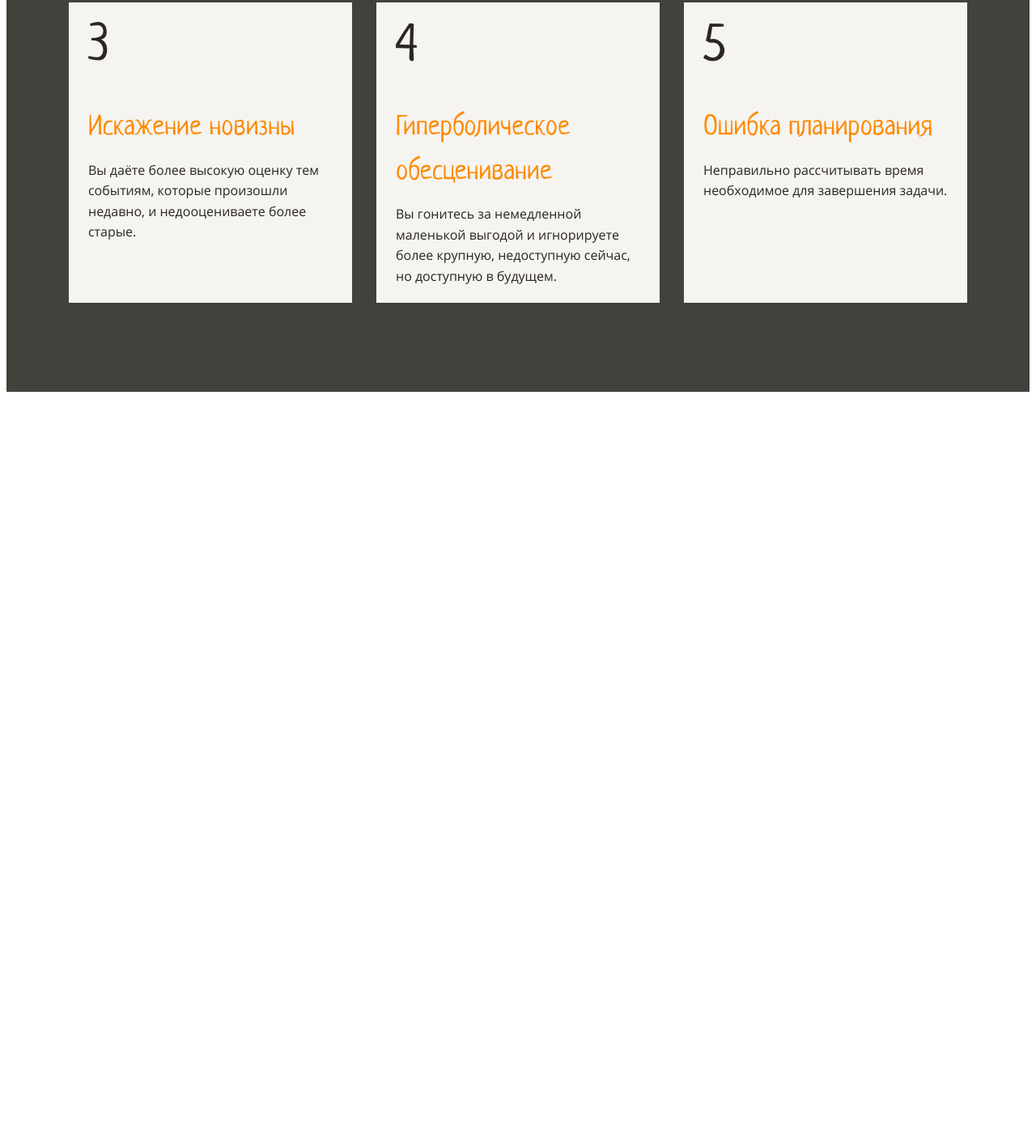
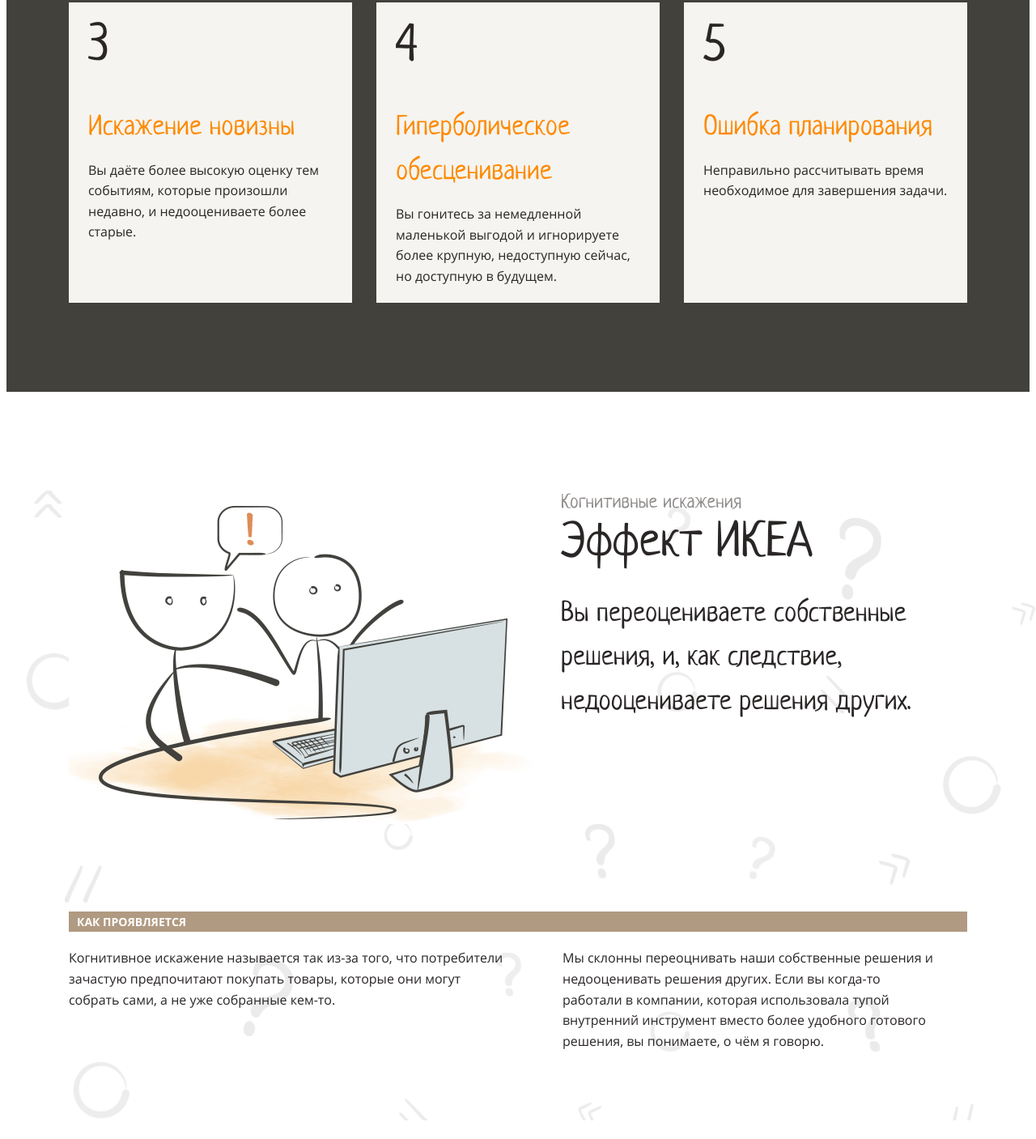
Before and after one commit to pbychenko/layout-designer-project-lvl1, a website: page src/index.html in a window 1280 px wide. Shown: the part 2496-3903 px from the top of the page at 81% size. Before the commit the page ends 2988 px from the top, so only its background shows below. Drawn offline with Linux system fonts and the light colour scheme.

Commit message:
finish step 6

```diff
--- a/src/css/main.css
+++ b/src/css/main.css
@@ -40,10 +40,12 @@
 
 h2 {
   font-size: 60px;
+  font-weight: 300px;
 }
 
 h3 {
   font-size: 34px;
+  font-weight: 300px;
 }
 
 section {
@@ -95,10 +97,13 @@
 
   column-count: 2;
   column-gap: 30px;
+  column-width: auto;
+
 }
 
 .columns-2 p {
   margin: 0 auto;
+  /* display: flex; */
 }
 
 .columns-2 figure {
@@ -203,3 +208,54 @@
 .navigation article p {
   margin: 0
 }
+
+.effect-header, .effect-desciption {
+  display:flex;
+}
+
+.effect-desciption {
+  flex-direction: column;
+}
+
+
+.effect-main-title {
+  font-size: 24px;
+  font-family: 'Neucha', sans-serif;
+  line-height: 1.2;
+  color: #908D8B;
+  margin-bottom: 5px;
+}
+
+.effect-symptom-h4 {
+  font-size: 14px;
+  background-color: #B09A81;
+  text-indent: 10px;
+  color: #FFFFFF;
+  text-transform: uppercase;
+  margin-top: 100px;
+  margin-bottom: 20px;
+
+}
+
+.effect-h2 {
+  font-weight: 300;
+  margin: 0;
+  line-height: 1;
+
+}
+
+.effect-h3 {
+  font-weight: 300;
+  margin-top: 30px;
+}
+
+
+.effect-image {
+  vertical-align: middle;
+  margin-right: 30px;
+}
+
+
+#ikea-effect .columns-2 {
+  padding-top: 0;
+}
--- a/src/index.html
+++ b/src/index.html
@@ -81,6 +81,50 @@
             </div>
         </section>
 
+        <section class="background-present" id="ikea-effect">
+            <div class="container">
+                <div class="effect-header">
+                    <div class="effect-image"><img src="./images/1.png" alt="картинка эффекта"></div>
+                    <div class="effect-desciption">
+                        <p class="effect-main-title">Когнитивные искажения</p>
+                        <h2 class="effect-h2">Эффект ИКЕА</h2>
+                        <h3 class="effect-h3">Вы переоцениваете собственные решения, и, как следствие, недооцениваете решения других.</h3>
+                        <div class="clear"></div>
+                    </div>
+                </div>
+
+                <h4 class="effect-symptom-h4">Как проявляется</h4>
+                <article class="columns-2">
+                    <p >Когнитивное искажение называется так из-за того, что потребители зачастую предпочитают покупать товары, которые они могут собрать сами, а не уже собранные кем-то.</p>
+                    <figure>
+                        <p>Мы склонны переоцнивать наши собственные решения и недооценивать решения других. Если вы когда-то работали в компании, которая использовала тупой внутренний инструмент вместо более удобного готового решения, вы понимаете, о чём я говорю.</p>
+                    </figure>
+                </article>
+            </div>
+        </section>
+
+        <!-- <section class="background-present" id="ikea-effect">
+            <div class="container">
+                <div class="effect-header">
+                    <div class="effect-image"><img src="./images/1.png" alt="картинка эффекта"></div>
+                    <div class="effect-desciption">
+                        <p class="effect-main-title">Когнитивные искажения</p>
+                        <h2 class="effect-h2">Эффект ИКЕА</h2>
+                        <h3 class="effect-h3">Вы переоцениваете собственные решения, и, как следствие, недооцениваете решения других.</h3>
+                        <div class="clear"></div>
+                    </div>
+                </div>
+
+                <h4 class="effect-symptom-h4">Как проявляется</h4>
+                <article class="columns-2">
+                    <p >Когнитивное искажение называется так из-за того, что потребители зачастую предпочитают покупать товары, которые они могут собрать сами, а не уже собранные кем-то.</p>
+                    <figure>
+                        <p>Мы склонны переоцнивать наши собственные решения и недооценивать решения других. Если вы когда-то работали в компании, которая использовала тупой внутренний инструмент вместо более удобного готового решения, вы понимаете, о чём я говорю.</p>
+                    </figure>
+                </article>
+            </div>
+        </section> -->
+
 
     </main>
     <!-- <footer>Я подвал сайта, я как шапка.</footer> -->
```
